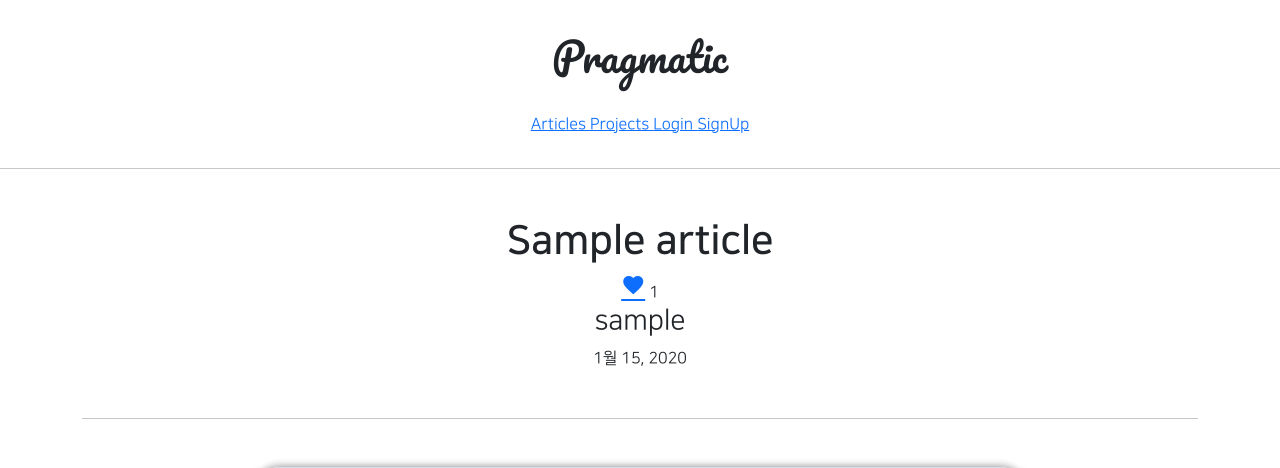
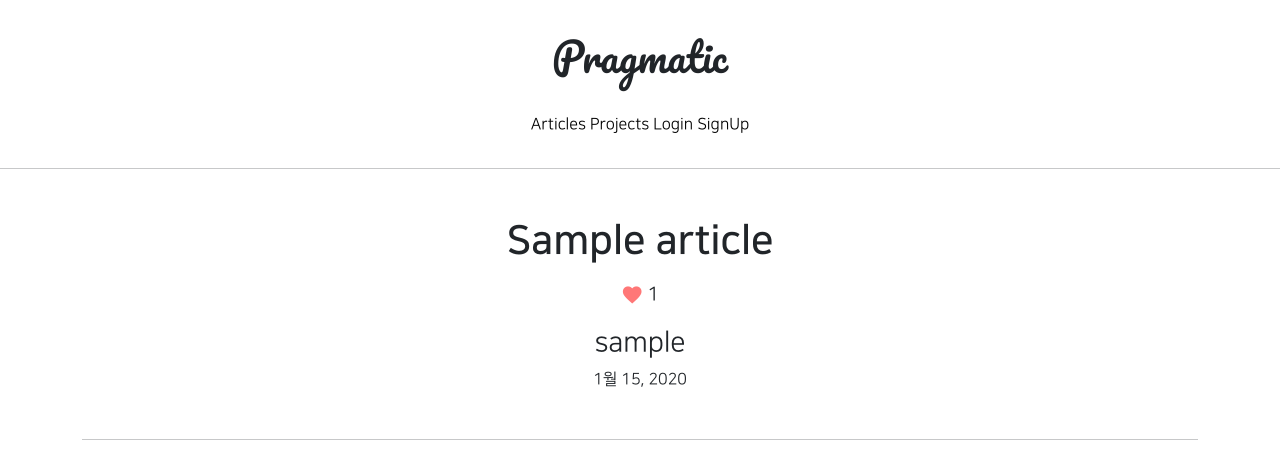
Before and after one commit to noeul1114/gis_5ban_1, a Django app: page /articles/detail/1 in a window 1280 px wide. Shown: the top 468 px of the page. Run offline with Django 3.2, Linux system fonts and the light colour scheme; tables that the repository leaves empty hold one stand-in row (values such as "Sample post"); grey boxes marked "Sample" are stand-in pictures; parts of the project's set-up code (start-up, migrations or seed data) failed here and were passed over; some libraries are stand-ins or nearby versions.

Commit message:
8/24 class 5ban commit 5

```diff
--- a/articleapp/templates/articleapp/detail.html
+++ b/articleapp/templates/articleapp/detail.html
@@ -8,12 +8,13 @@
         <div class="my-5">
             {#      제목, 글쓴이, 작성일      #}
             <h1 class="NNS_B">{{ target_article.title }}</h1>
-            <div>
+            <div class="my-3">
                 <a href="{% url 'likeapp:article_like' article_pk=target_article.pk %}"
-                   class="material-icons">
+                   class="material-icons"
+                   style="vertical-align: middle; font-size: 1.4rem; color: #f77">
                     favorite
                 </a>
-                <span>
+                <span style="vertical-align: middle; font-size: 1.2rem">
                     {{ target_article.like }}
                 </span>
             </div>
--- a/likeapp/views.py
+++ b/likeapp/views.py
@@ -3,7 +3,7 @@ from django.http import HttpResponseRedirect
 from django.shortcuts import render
 
 # Create your views here.
-from django.urls import reverse
+from django.urls import reverse, reverse_lazy
 from django.utils.decorators import method_decorator
 from django.views.generic import RedirectView
 
@@ -11,12 +11,11 @@ from articleapp.models import Article
 from likeapp.models import LikeRecord
 
 
-@method_decorator(login_required, 'get')
+@method_decorator(login_required(login_url=reverse_lazy('accountapp:login')), 'get')
 class LikeArticleView(RedirectView):
     def get(self, request, *args, **kwargs):
         user = request.user
         article = Article.objects.get(pk=kwargs['article_pk'])
-
         like_record = LikeRecord.objects.filter(user=user,
                                                 article=article)
         if like_record.exists():
--- a/static/base.css
+++ b/static/base.css
@@ -67,3 +67,13 @@
         font-size: 13px;
     }
 }
+
+
+a {
+    text-decoration: none;
+    color: black;
+}
+
+a:hover {
+    color: black;
+}
```
